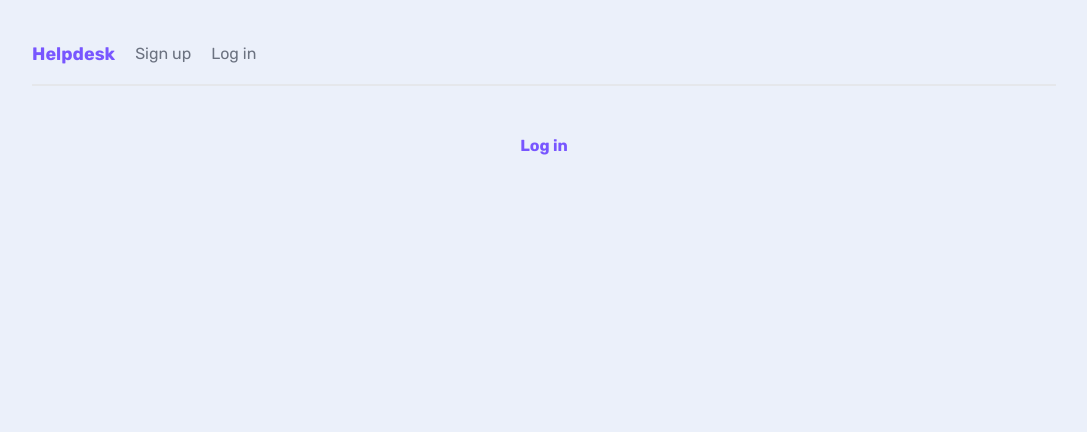
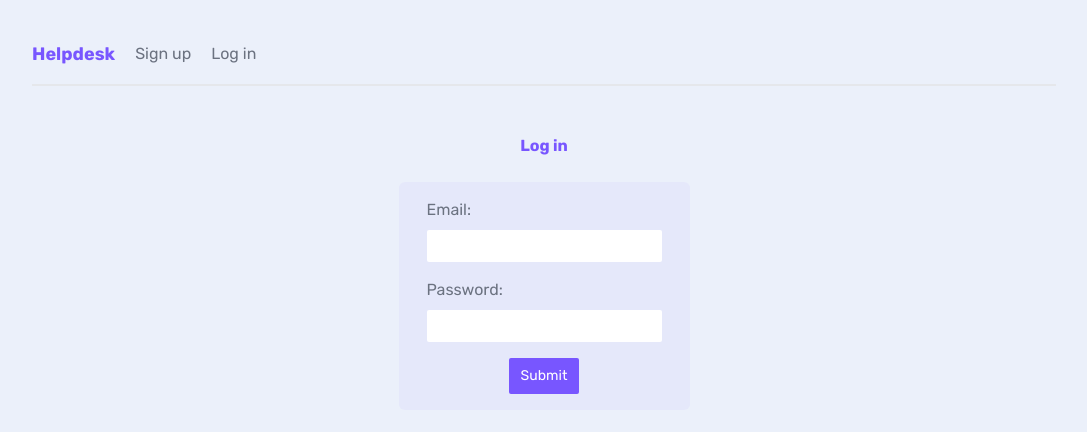
Before and after one commit to Maxisab/tutorial-helpdesk, a Next.js app: page /login in a window 1280 px wide. Shown: the top 432 px of the page, without its empty margins (96-1183 px from the left). Built offline with nearby package versions, Linux system fonts and the light colour scheme.

Commit message:
started auth process using Supabase.com

```diff
--- /dev/null
+++ b/app/(auth)/AuthForm.jsx
@@ -0,0 +1,32 @@
+"use client"
+
+import { useState } from "react"
+
+export default function AuthForm({ handleSubmit }) {
+  const [email, setEmail] = useState('')
+  const [password, setPassword] = useState('')
+
+  return (
+    <form onSubmit={(e) => handleSubmit(e, email, password)}>
+      <label>
+        <span>Email:</span>
+        <input
+          type="email"
+          onChange={(e) => setEmail(e.target.value)}
+          value={email}
+          required
+        />
+      </label>
+      <label>
+        <span>Password:</span>
+        <input
+          type="password"
+          onChange={(e) => setPassword(e.target.value)}
+          value={password}
+          required
+        />
+      </label>
+      <button className="btn-primary">Submit</button>
+    </form>
+  )
+}
--- a/app/(auth)/login/page.jsx
+++ b/app/(auth)/login/page.jsx
@@ -1,7 +1,20 @@
+"use client"
+
+import AuthForm from "../AuthForm";
+
 export default function Login() {
+
+  const handleSubmit = async (e, email, password) => {
+    e.preventDefault()
+
+    console.log('user login', email, password)
+  }
+
   return (
     <main>
       <h2 className="text-center">Log in</h2>
+
+      <AuthForm handleSubmit={handleSubmit}/>
     </main>
   )
 }
--- a/app/(auth)/signup/page.jsx
+++ b/app/(auth)/signup/page.jsx
@@ -1,7 +1,20 @@
+"use client"
+
+import AuthForm from "../AuthForm"
+
 export default function Signup() {
+
+  const handleSubmit = async (e, email, password) => {
+    e.preventDefault()
+
+    console.log('user signup', email, password)
+  }
+
   return (
     <main>
       <h2 className="text-center">Sign up</h2>
+
+      <AuthForm handleSubmit={handleSubmit} />
     </main>
   )
 }
--- a/package.json
+++ b/package.json
@@ -9,6 +9,8 @@
     "lint": "next lint"
   },
   "dependencies": {
+    "@supabase/auth-helpers-nextjs": "^0.10.0",
+    "@supabase/supabase-js": "^2.45.1",
     "autoprefixer": "10.4.20",
     "eslint": "8.57.0",
     "eslint-config-next": "14.2.5",
```
Also changed, not shown: 1 other file (tests, documents, lock files or other folders).
